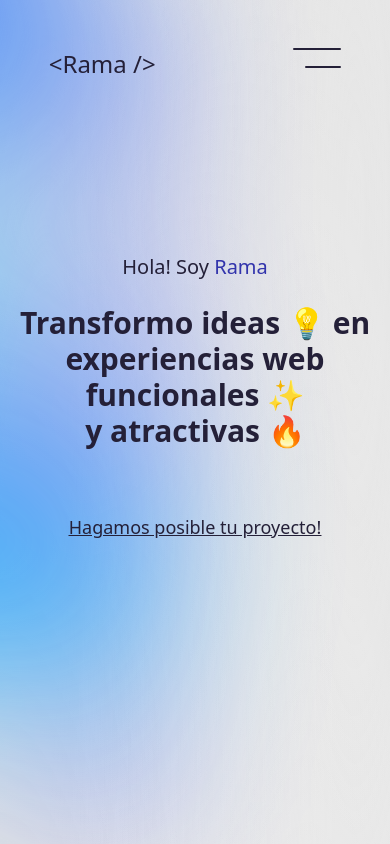
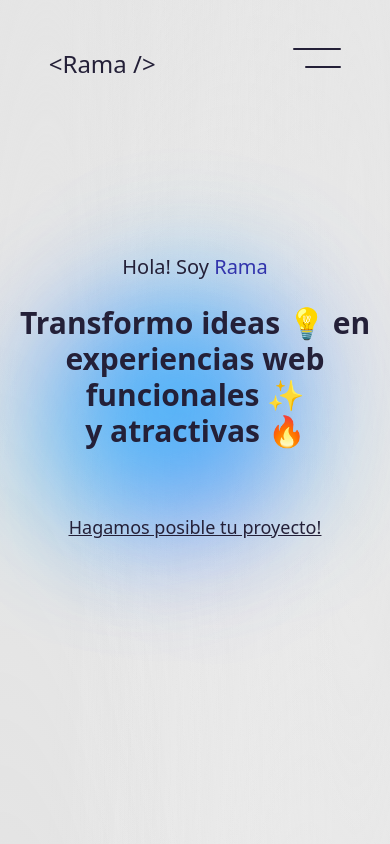
Before and after one commit to RRodriguezViegas/portfolio, a React (Vite) app: page / in a window 390 px wide. Shown: the top 844 px of the page. Built offline with nearby package versions, Linux system fonts and the light colour scheme; a web font is replaced by a local one.

Commit message:
degradado distinto en mobile

```diff
--- a/src/components/Home.jsx
+++ b/src/components/Home.jsx
@@ -145,7 +145,7 @@ function Home({ sections }) {
   return (
     <>
       <div className="bg-appear home-bg section h-screen relative flex justify-center">
-        <div className="absolute w-1/2 h-screen left-0 flex flex-col justify-center bg-[#3a5bff3a] opacity-90 blur-3xl">
+        <div className="absolute w-1/2 h-screen left-0 hidden lg:flex flex-col justify-center bg-[#3a5bff3a] opacity-90 blur-3xl">
           <svg
             viewBox="0 0 200 200"
             xmlns="http://www.w3.org/2000/svg"
@@ -302,6 +302,42 @@ function Home({ sections }) {
           </svg>
         </div>
 
+        <div className="absolute flex lg:hidden justify-center w-full h-full items-center overflow-hidden">
+          <svg
+            viewBox="0 0 200 200"
+            xmlns="http://www.w3.org/2000/svg"
+            className="absolute blur-3xl parallax-blob-rot-1"
+          >
+            <path
+              fill="#4e3aff96"
+              d="M7.4,0.9C12,11.7,19.7,24.7,9.7,37.8C-0.3,50.8,-28.1,63.9,-34.4,57C-40.7,50.2,-25.5,23.4,-16.2,6.1C-6.8,-11.2,-3.4,-19,-1,-18.7C1.4,-18.3,2.8,-9.9,7.4,0.9Z"
+              transform="translate(100 100)"
+            />
+          </svg>
+          <svg
+            viewBox="0 0 200 200"
+            xmlns="http://www.w3.org/2000/svg"
+            className="absolute blur-3xl parallax-blob-rot-1 rotate-45"
+          >
+            <path
+              fill="#3a5bff85"
+              d="M27.8,-23.9C42,-4.4,63.5,7.5,61.5,13.1C59.5,18.7,33.9,18.1,13.7,27.4C-6.5,36.7,-21.4,56,-38.1,56.6C-54.8,57.2,-73.3,39.1,-74.1,21C-74.9,3,-58.1,-14.9,-42.8,-34.7C-27.5,-54.5,-13.7,-76.2,-3.5,-73.4C6.8,-70.7,13.6,-43.5,27.8,-23.9Z"
+              transform="translate(100 100)"
+            />
+          </svg>
+          <svg
+            viewBox="0 0 200 200"
+            xmlns="http://www.w3.org/2000/svg"
+            className="absolute blur-3xl parallax-blob-rot-1"
+          >
+            <path
+              fill="#06c9ff90"
+              d="M27.8,-23.9C42,-4.4,63.5,7.5,61.5,13.1C59.5,18.7,33.9,18.1,13.7,27.4C-6.5,36.7,-21.4,56,-38.1,56.6C-54.8,57.2,-73.3,39.1,-74.1,21C-74.9,3,-58.1,-14.9,-42.8,-34.7C-27.5,-54.5,-13.7,-76.2,-3.5,-73.4C6.8,-70.7,13.6,-43.5,27.8,-23.9Z"
+              transform="translate(100 100)"
+            />
+          </svg>
+        </div>
+
         <div className="w-3/4 pt-12 flex justify-between z-10">
           <h1 className="text-2xl lg:text-5xl text-[#242038]">
             &lt;Rama /&gt;
```
